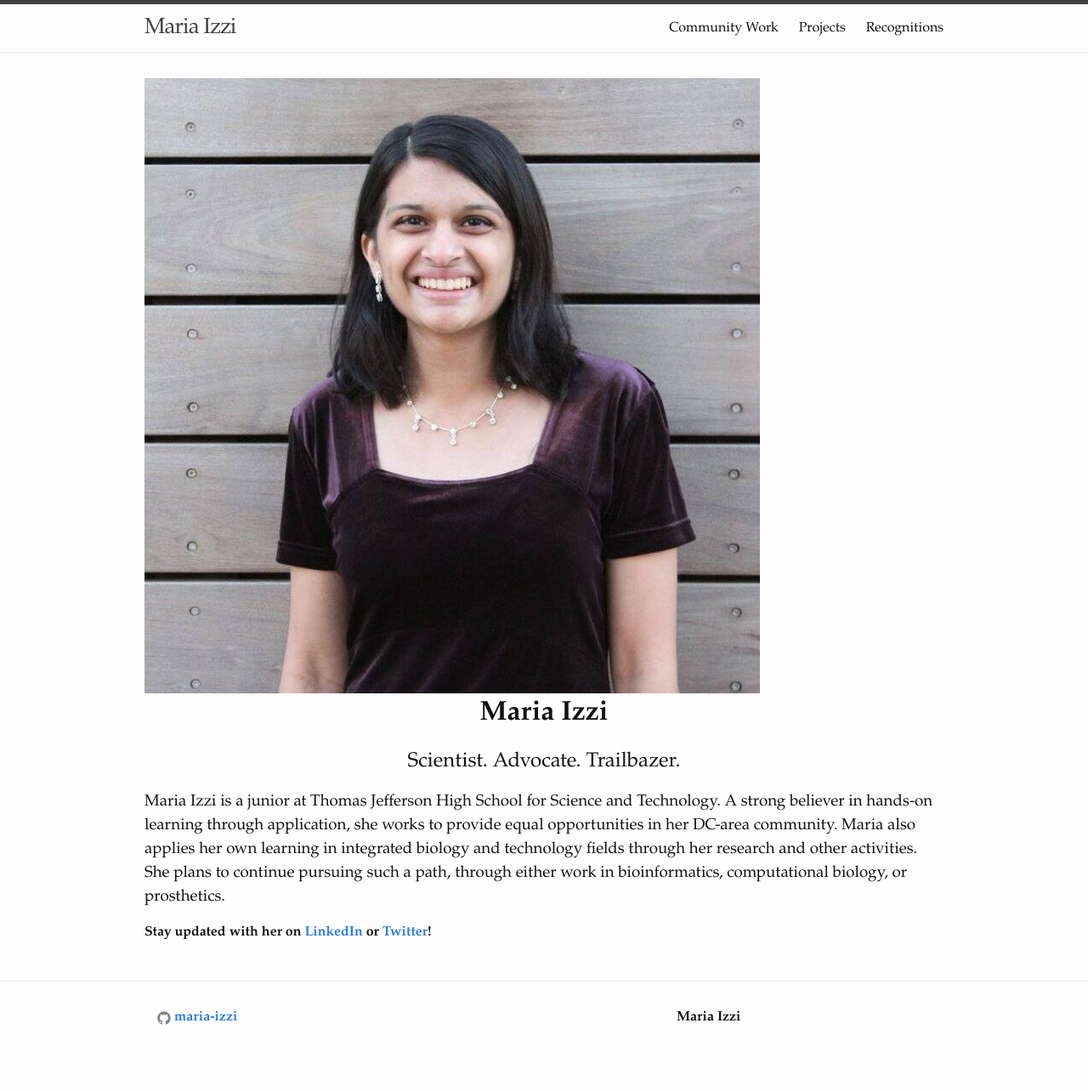
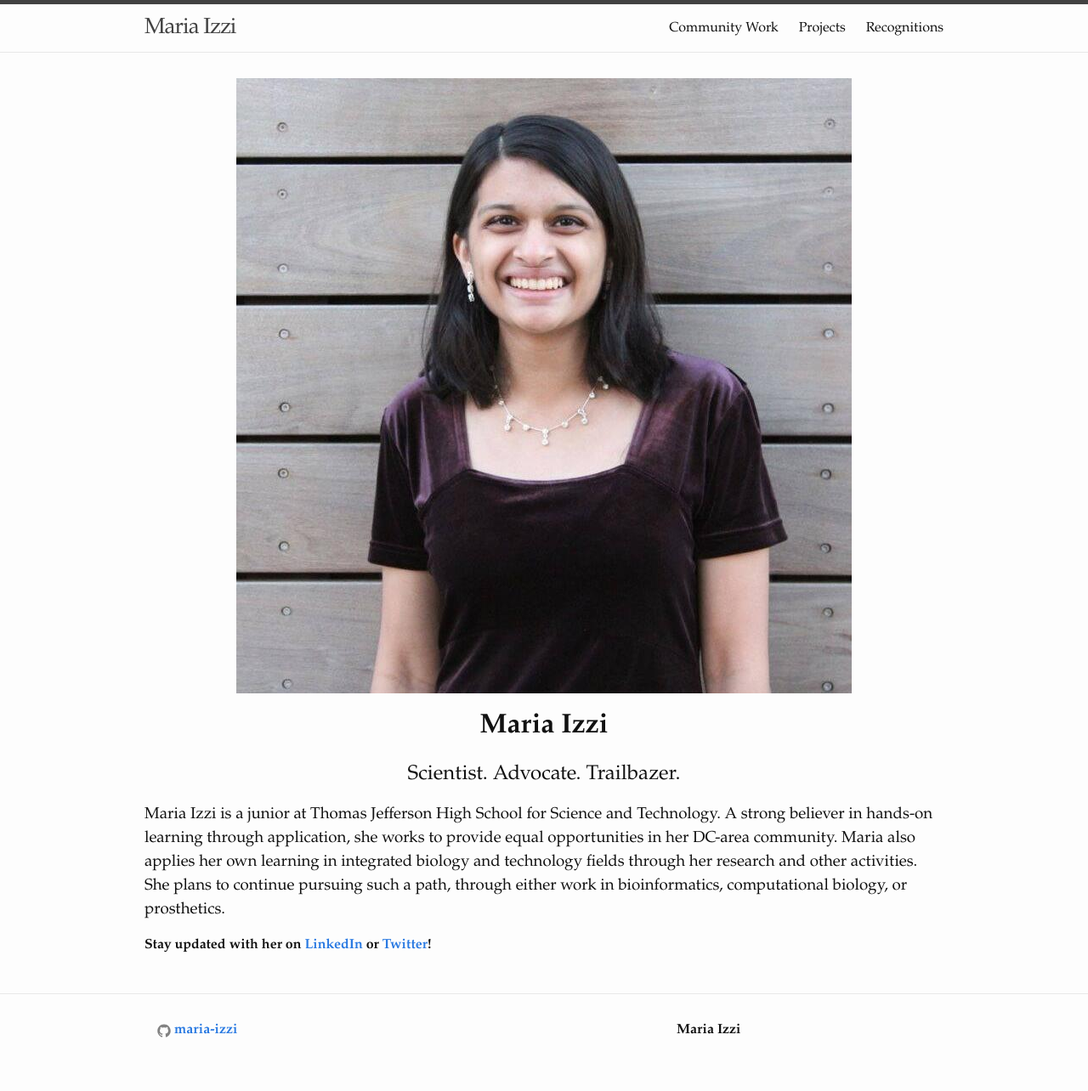
Before and after one commit to maria-izzi/maria-izzi.github.io, a Jekyll site: the page built from index.html, in a window 1280 px wide. Shown: the whole page at 85% size. Built offline with Jekyll 4.4.1, drawn with Linux system fonts in a browser that asks for light colours.

Commit message:
Update index.html

```diff
--- a/index.html
+++ b/index.html
@@ -3,7 +3,9 @@ layout: default
 ---
 
 <div class="home">
-  <img class="centerImg" src= "assets/images/Maria Pic.jpg" alt="">
+  <h1>
+    <img src= "assets/images/Maria Pic.jpg" alt="">
+  </h1>
 
   <div>
     <h1>
```
